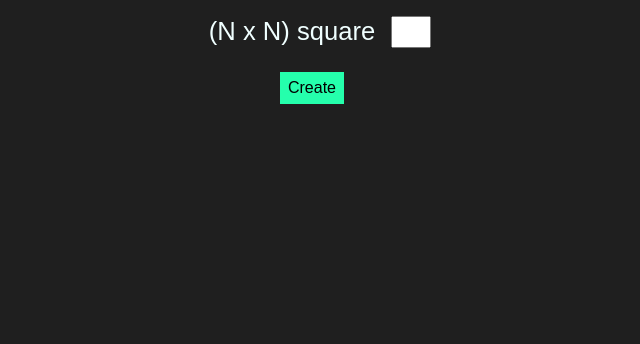
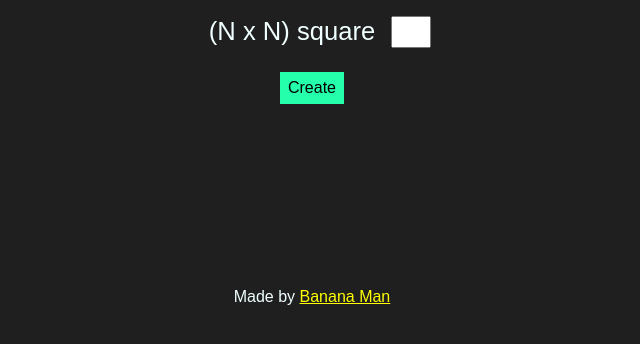
Before and after one commit to rudrodip/magic-square, a plain HTML site: page public/index.html in a window 1280 px wide. Shown: the whole page, without its empty margins (328-968 px from the left). Drawn offline with Linux system fonts and the light colour scheme.

Commit message:
optimization

```diff
--- a/public/index.html
+++ b/public/index.html
@@ -24,7 +24,9 @@
         </div>
         <p id="value"></p>
     </section>
-
+    <div class="credit">
+        <p>Made by <a href="https://www.facebook.com/enthusiast.math" target="_blank">Banana Man</a></p>
+    </div>
     <script src="script.js"></script>
     <script type="module">
         // Import the functions you need from the SDKs you need
--- a/public/script.js
+++ b/public/script.js
@@ -122,7 +122,11 @@ function mark_box(ele){
 create_button.addEventListener("click", (e)=>{
     const nth = document.getElementById("n-input-box").value;
     n = parseInt(nth)
-    create_box(n, widthCalc(n))
+    if (n <= 15){
+        create_box(n, widthCalc(n))
+    } else {
+        window.alert("N must be less than or equal to 15 for this simulation")
+    }
 })
 
 
--- a/public/style.css
+++ b/public/style.css
@@ -10,6 +10,18 @@ body{
     text-align: center;
 }
 
+a{
+    color: yellow;
+}
+
+.credit {
+    position: absolute;
+    left: 0;
+    right: 0;
+    margin-left: auto;
+    margin-right: auto;
+    width: 200px;
+}
 
 .form-section{
     display: flex;
```
